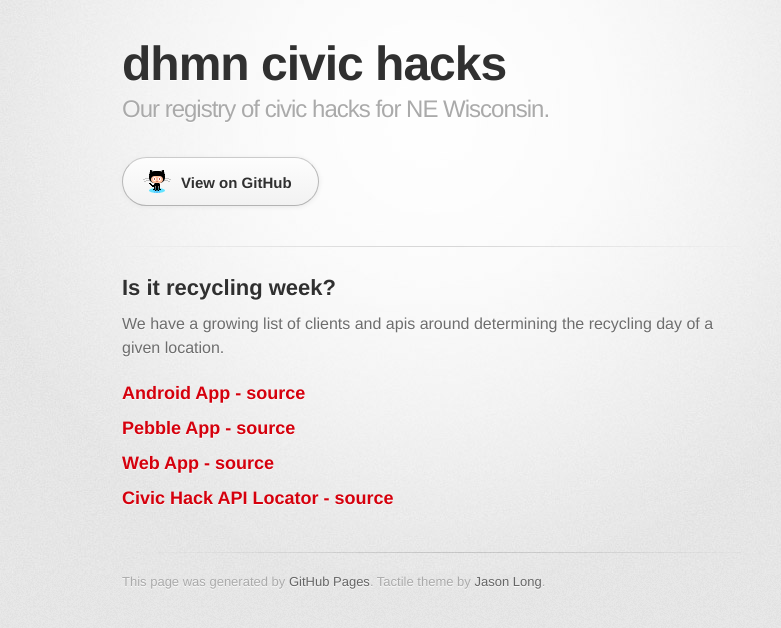
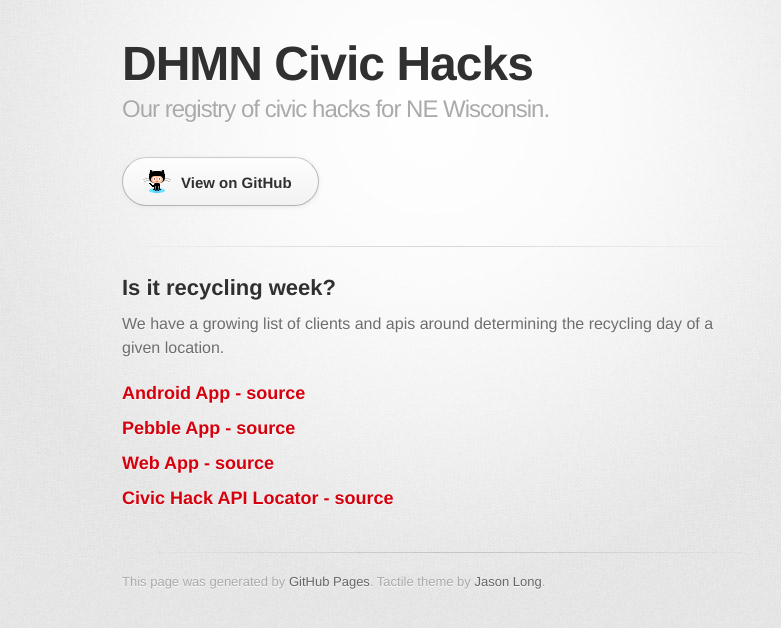
Before and after one commit to dhmncivichacks/dhmncivichacks.github.io, a plain HTML site: page index.html in a window 1280 px wide. Shown: the whole page, without its empty margins (208-989 px from the left). Drawn offline with Linux system fonts and the light colour scheme; a web font is replaced by a local one.

Commit message:
Add upper case on page title
Minor revision -- change all-lower-case page title to upper-and-lower-case title

```diff
--- a/index.html
+++ b/index.html
@@ -18,7 +18,7 @@
       <div class="inner">
 
         <header>
-          <h1>dhmn civic hacks</h1>
+          <h1>DHMN Civic Hacks</h1>
           <h2>Our registry of civic hacks for NE Wisconsin.</h2>
         </header>
 
```
